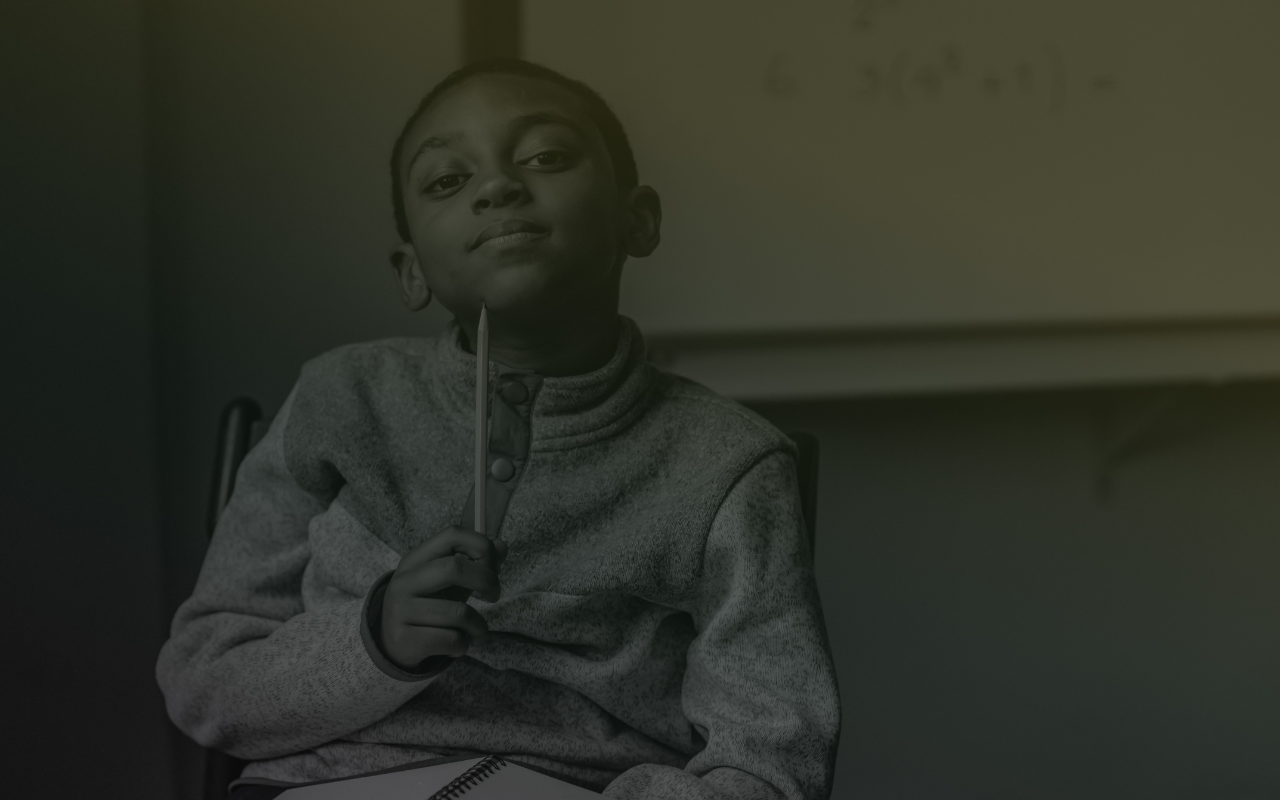
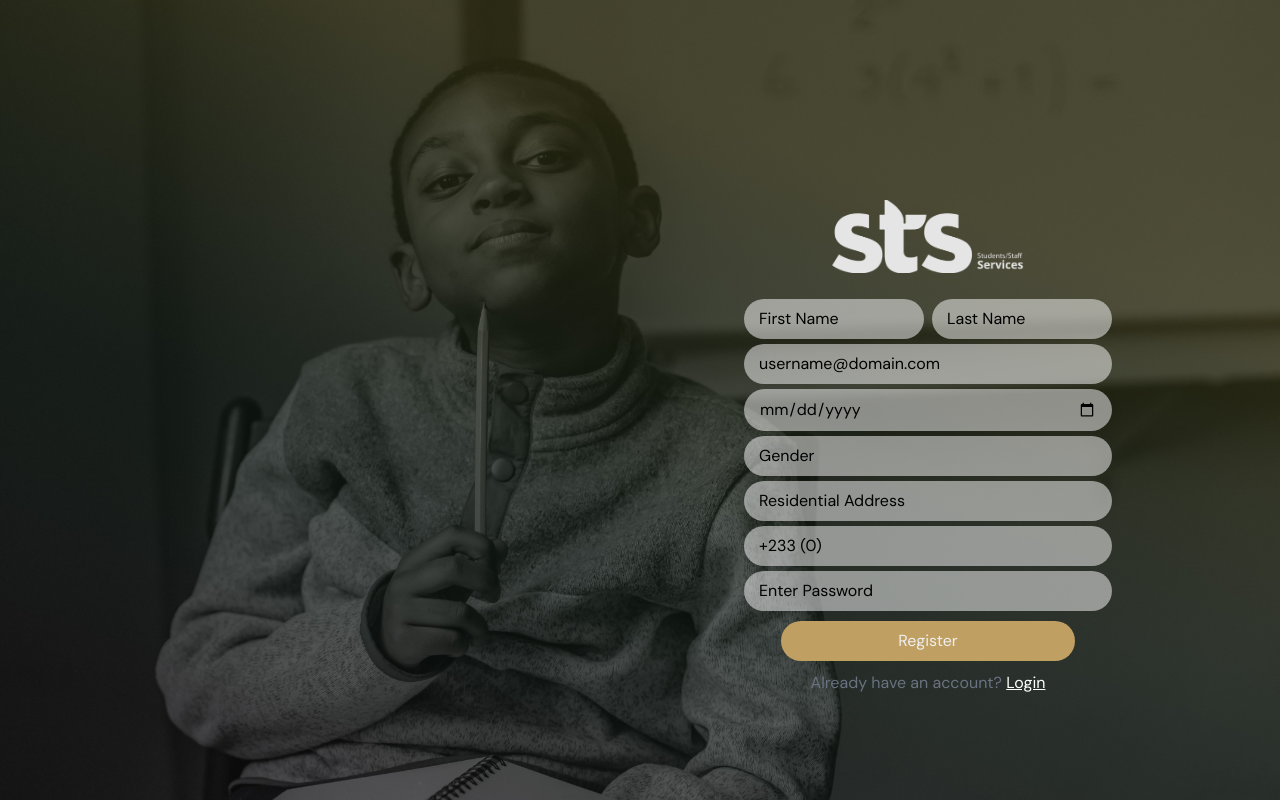
Before and after one commit to theboybrey/Deutsche-International-Project, a React (Vite) app in the folder client/: page /enroll in a window 1280 px wide. Built offline with nearby package versions, Linux system fonts and the light colour scheme; a web font is replaced by a local one.

Commit message:
Debugging the Login Page

```diff
--- a/client/src/App.jsx
+++ b/client/src/App.jsx
@@ -5,6 +5,7 @@ import './App.css'
 // Importing the Components and Pages
 import Layout from './Layout';
 import LoginPage from './components/LoginPage'
+import LoginScreen from './components/LoginScreen'
 import LandingPage from './pages/LandingPage';
 import RegisterPage from './pages/RegisterPage';
 import HomePage from './pages/HomePage';
@@ -22,7 +23,8 @@ function App() {
     <Routes>
       <Route path='/' element={<Layout/>}>
         <Route index element={<LandingPage/>}/>
-        <Route path='/login' element={<LoginPage/>} />
+        <Route path='/signin' element={<LoginPage/>} />
+        <Route path='/login' element={<LoginScreen/>} />
         <Route path='/register' element={<RegisterPage/>}/>
         <Route path='/home' element={<HomePage/>} />
         <Route path='/staff' element={<Staff/>} />
--- a/client/src/components/LoginPage.jsx
+++ b/client/src/components/LoginPage.jsx
@@ -1,9 +1,9 @@
-import React, { useState } from 'react'
-import '../styles/AdmissionPage.css'
-import { Link } from 'react-router-dom'
-import { useStateValue } from '../context/StateProvider'
+import { useState } from 'react'
+import '../styles/AdmissionPage.css';
+import { Link } from 'react-router-dom';
+import { useStateValue } from '../context/stateProvider'
 import { LOGIN } from '../utils/Auth'
-import loginBg from '../assets/loginBg.jpg'
+import '../styles/LoginPage.css'
 
 // Importing the Logo
 import sts from '../assets/sts.png'
@@ -37,21 +37,18 @@ const LoginPage = () => {
 
 
   return (
-    <div className='-ml-8 grow flex items-center justify-around'
-     /** style={{
-        backgroundImage: `url(${loginBg})`,
-      }}**/>
+    <div className='-ml-8 grow flex items-center justify-around'>
       <div className="admission-section mb-64 flex">
         {/* Login Option */}
         <div className="user-login-section">
           <div className="login-logo mb-4">
-            <img src={sts} alt="STS Logo" width={250} />
+            <img src={sts} alt="STS Logo" width={200} />
           </div>
 
-          <form action="" className='max-w-md me-auto'>
+          <form action="" className='max-w-md me-auto' >
             {/* Username Input */}
             <div className="username-part flex gap-2">
-              <svg xmlns="http://www.w3.org/2000/svg" fill="none" viewBox="0 0 24 24" strokeWidth={1.5} stroke="currentColor" className="w-6 h-6">
+              <svg xmlns="http://www.w3.org/2000/svg" fill="none" viewBox="0 0 24 24" strokeWidth={1.5} stroke="black" className="w-6 h-6 email-icon">
                 <path strokeLinecap="round" strokeLinejoin="round" d="M17.982 18.725A7.488 7.488 0 0012 15.75a7.488 7.488 0 00-5.982 2.975m11.963 0a9 9 0 10-11.963 0m11.963 0A8.966 8.966 0 0112 21a8.966 8.966 0 01-5.982-2.275M15 9.75a3 3 0 11-6 0 3 3 0 016 0z" />
               </svg>
 
@@ -63,7 +60,7 @@ const LoginPage = () => {
 
             <div className="passcode-part flex gap-2">
 
-              <svg xmlns="http://www.w3.org/2000/svg" fill="none" viewBox="0 0 24 24" strokeWidth={1.5} stroke="currentColor" className="w-6 h-6">
+              <svg xmlns="http://www.w3.org/2000/svg" fill="none" viewBox="0 0 24 24" strokeWidth={1.5} stroke="black" className="w-6 h-6 password-icon">
                 <path strokeLinecap="round" strokeLinejoin="round" d="M15.75 5.25a3 3 0 013 3m3 0a6 6 0 01-7.029 5.912c-.563-.097-1.159.026-1.563.43L10.5 17.25H8.25v2.25H6v2.25H2.25v-2.818c0-.597.237-1.17.659-1.591l6.499-6.499c.404-.404.527-1 .43-1.563A6 6 0 1121.75 8.25z" />
               </svg>
 
@@ -84,9 +81,14 @@ const LoginPage = () => {
             </div>
 
           </form>
+
+          {/* Sign Up Link */}
+          <div className="text-center py-2 text-gray-500">
+            <p>Dont have an account yet?<Link to="/enroll" className="text-gray-500 underline hover:text-white">Join Us Now</Link>
+            </p>
+          </div>
         </div>
       </div>
-
     </div>
   )
 }
--- a/client/src/context/stateProvider.jsx
+++ b/client/src/context/stateProvider.jsx
@@ -1,4 +1,4 @@
-import React, { createContext, useContext, useContextReducer, useReducer } from 'react'
+import React, { createContext, useContext, useReducer } from 'react';
 
 export const StateContext = createContext(null);
 
@@ -10,6 +10,4 @@ export const StateProvider = ({
     </StateContext.Provider>
 );
 
-export const useStateValue = () => {
-    useContext(StateContext);
-}
+export const useStateValue = () => useContext(StateContext);
--- a/client/src/pages/AdmissionPage.jsx
+++ b/client/src/pages/AdmissionPage.jsx
@@ -1,21 +1,24 @@
 import React, { useState } from 'react'
 import { Link } from 'react-router-dom';
-import {toast} from 'react-toastify';
+import { toast } from 'react-toastify';
 import { SIGNUP } from '../utils/Auth';
 
+import sts from '../assets/sts.png'
+
+
 const AdmissionPage = () => {
-  const[firstName, setFirstname] = useState('');
-  const[lastName, setLastname] = useState('');
-  const[email, setEmail] = useState('');
-  const[password, setPassword] = useState('');
-  const[gender, setGender] = useState('');
-  const[address, setAddress] = useState('');
-  const[date_of_birth, setDateOfBirth] = useState('');
-  const[telephone, setTelephone] = useState('');
-  const[loading, setLoading] = useState('');
+  const [firstName, setFirstName] = useState('');
+  const [lastName, setLastName] = useState('');
+  const [email, setEmail] = useState('');
+  const [password, setPassword] = useState('');
+  const [gender, setGender] = useState('');
+  const [address, setAddress] = useState('');
+  const [date_of_birth, setDateOfBirth] = useState('');
+  const [telephone, setTelephone] = useState('');
+  const [loading, setLoading] = useState('');
 
   // Register A Student
-  const registerUserv = (e) => {
+  const registerUser = (e) => {
     e.preventDefault();
     setLoading(true);
     const userData = {
@@ -37,9 +40,66 @@ const AdmissionPage = () => {
     })
   }
   return (
-    <div>
+    <div className='mt-4 grow flex items-center justify-around'>
+      <div className="mb-60 sign-up-pst">
+        <img src={sts} width={200}></img>
+        <h1 className='text-white text-3xl -mb-2 hidden'>Create a new account</h1>
+        <form action="" className='max-w-md mx-auto' onSubmit={registerUser}>
+
+          {/* Name Input Field */}
+          <div className="flex gap-2 name-field">
+            {/* Fisrt Name */}
+            <input type="text" placeholder="First Name"
+              value={firstName}
+              onChange={e => setFirstName(e.target.value)} />
+
+            {/* Last Name Input */}
+            <input type="text" placeholder="Last Name"
+              value={lastName} onChange={e => setLastName(e.target.value)} />
+          </div>
+
+          {/* Email Input */}
+          <input type="email" placeholder="username@domain.com"
+            value={email} onChange={e => setEmail(e.target.value)} />
+
+          {/* Date of Birth */}
+          <input type="date" value={date_of_birth} onChange={e => setDateOfBirth(e.target.value)} style={{
+            color: 'gray'
+          }}/>
+
+          {/*Gender Input */}
+          <input type="text" placeholder="Gender"
+            value={gender} onChange={e => setGender(e.target.value)} />
+
+          {/* Address Input */}
+          <input type="text" placeholder="Residential Address"
+            value={address} onChange={e => setAddress(e.target.value)} />
 
 
+          {/* Telephone Input */}
+          <input type="text" placeholder="+233 (0)"
+            value={telephone} onChange={e => setTelephone(e.target.value)} />
+
+
+          {/* Password Input */}
+          <input type="password" placeholder="Enter Password"
+            value={password} onChange={e => setPassword(e.target.value)} />
+
+          {/* Button */}
+          <button className="primary signup-btn">
+            {loading ? "Loading..." : "Register"}
+            {
+              loading && <span className="spinner-border border-white-500 spinner-border-sm" role="status" aria-hidden="true"></span>
+            }
+          </button>
+        </form>
+
+        {/* Sign Up Link */}
+        <div className="text-center py-2 text-gray-500 -mt-6">
+          <p>Already have an account?            <Link to="/login" className="text-white underline">Login</Link>
+          </p>
+        </div>
+      </div>
     </div>
   )
 }
--- a/client/src/styles/AdmissionPage.css
+++ b/client/src/styles/AdmissionPage.css
@@ -1,14 +1,9 @@
 body{
     color: black;
-    background: url(../assets/loginBg.jpg) no-repeat !important;
+    /* background: url(../assets/loginBg.jpg) no-repeat !important; */
     height: 100vh;
     background-position: baseline !important;
     background-size: cover !important;
-}
-
-
-header{
-    display: none !important;
 }
 
 /* Login Section */
@@ -21,7 +16,7 @@ header{
 
 /* Username Section */
 .username-part, .passcode-part{
-    width: 240px;
+    width: 320px;
     height: 40px;
     margin-bottom: 5px;
     background-color: white;
@@ -36,12 +31,11 @@ header{
 }
 
 .passcode-part svg, .username-part svg{
-    margin-right: -2rem;
-    color: gray;
+    margin-right: -5rem;
 }
 
 .primary-btn{
-    width: 140px;
+    width: 280px;
     height: 40px;
     background-color: #BF9F62;
     color: #eee;
@@ -54,3 +48,56 @@ header{
     display: flex !important;
     margin: 10px 0;
 }
+
+
+/* SIGN UP PST */
+.sign-up-pst{
+    position: absolute;
+    display: flex !important;
+    flex-direction: column;
+    justify-content: center !important;
+    align-items:  center !important;
+    height: 5   0%;
+    right: 10%;
+    gap: 1rem;
+    top: 25% !important;
+}
+
+.sign-up-pst form{
+    padding: 10px 40px;
+    display: flex ;
+    flex-direction: column;
+    gap: 5px;
+}
+
+.sign-up-pst form input{
+    padding: 8px 15px;
+    border-radius: 25px;
+    background-color: #FFFFFF80 ;
+    color: black !important;
+}
+
+.sign-up-pst input::placeholder{
+    color: black !important;
+}
+
+.name-field{
+    width: 100%;
+}
+
+
+.name-field input{
+    width: 50%;
+}
+
+
+.signup-btn{
+    color: #eee;
+    background-color: #BF9F62;
+    width: 80%;
+    padding: 8px;
+    justify-self: center;
+    align-self: center;
+    border-radius: 20px;
+    margin-top: 5px;
+}
--- /dev/null
+++ b/client/src/styles/LoginPage.css
@@ -0,0 +1,44 @@
+body{
+    background: url('../assets/loginBg.jpg') ;
+}
+
+header{
+    display: none !important;
+}
+.user-login-section{
+    /* display: flex !important; */
+    position: absolute;
+    right: 15%;
+    top: 55%;
+    flex-direction: column !important;
+}
+
+.user-login-section form {
+    right: 5%;
+    justify-content: center !important;
+    align-items: center !important;
+}
+
+
+
+.user-login-section input {
+    background-color: #FFFFFF80;
+}
+
+.passcode-part, .username-part{
+    background-color: #FFFFFF80;
+}
+
+.passcode-part input, .username-part input{
+    background-color: transparent !important;
+}
+
+.passcode-part input::placeholder, .username-part input::placeholder{
+    color: black;
+}
+
+.login-logo{
+    left: 5rem !important;
+    position: absolute;
+    top: -50%;
+}
```
Also changed, not shown: client/src/components/LoginScreen.jsx (added).
